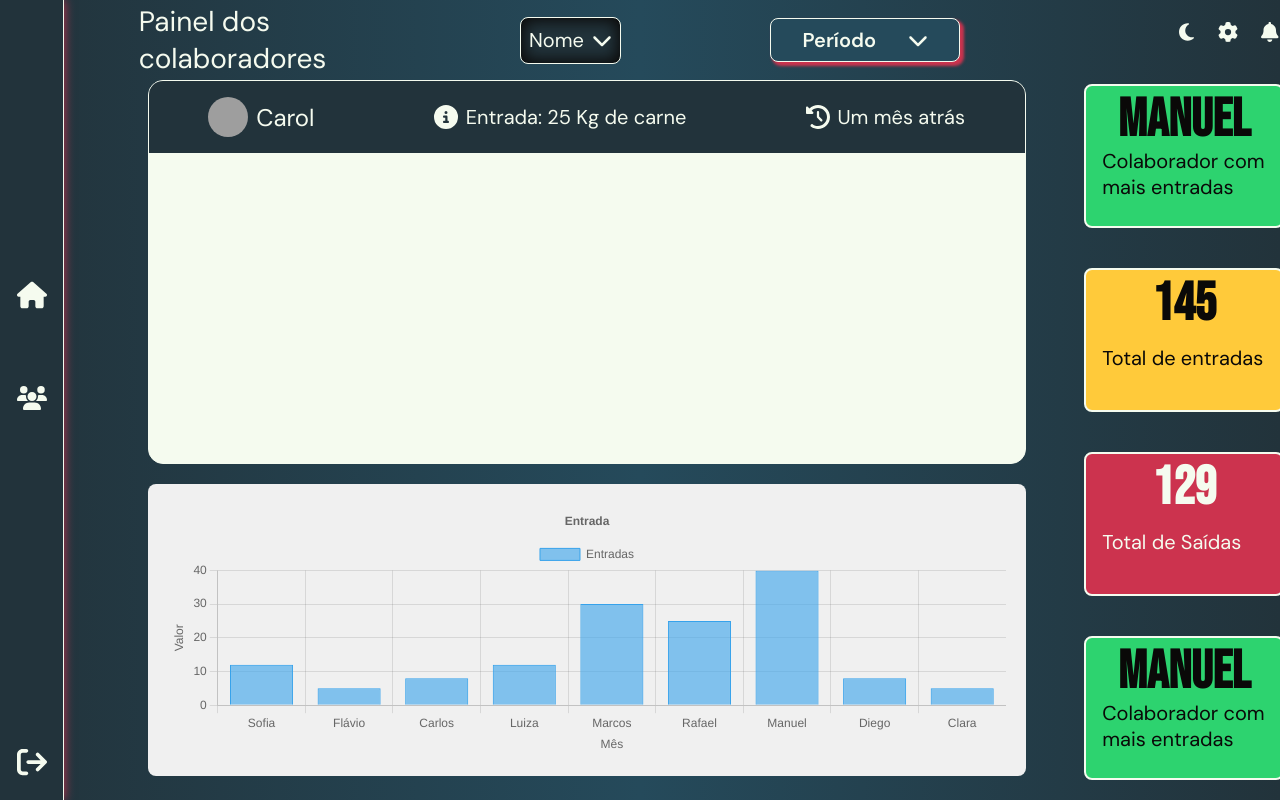
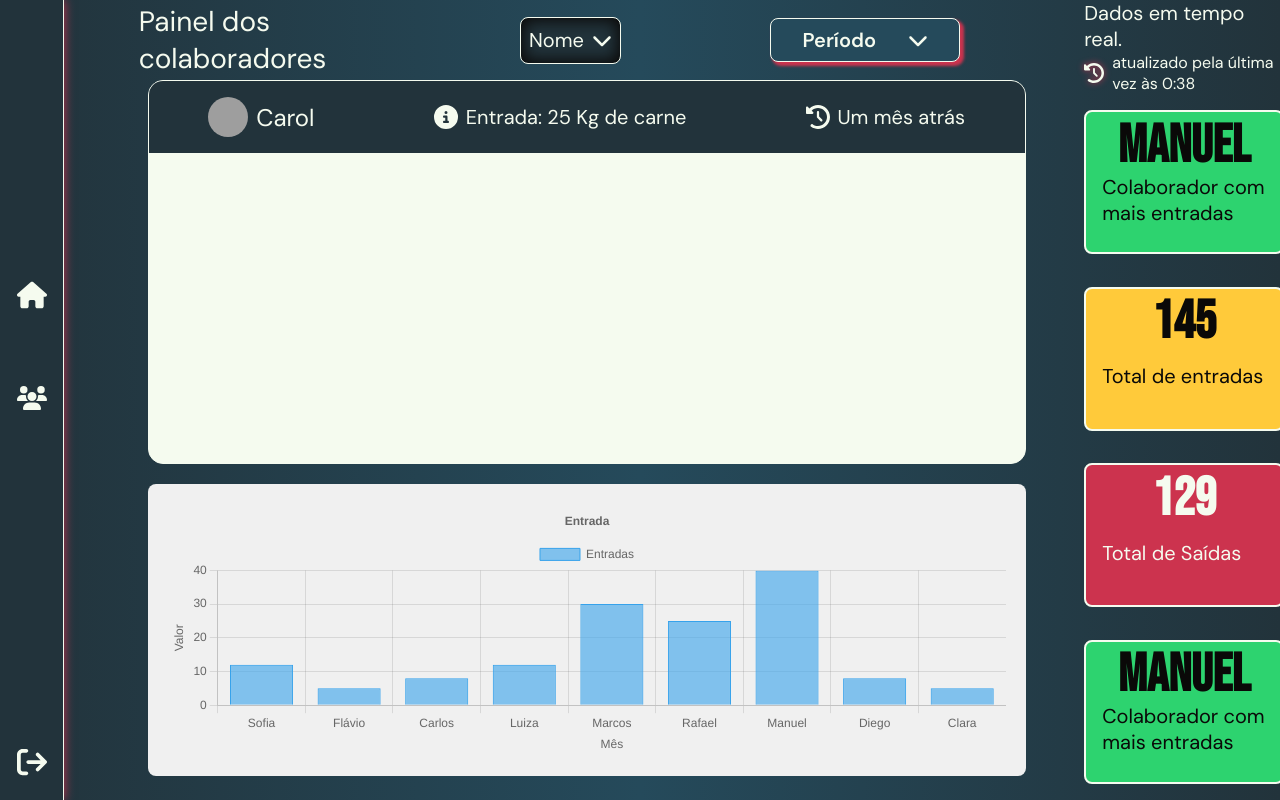
Before and after one commit to stephanyjustino/sustentare-dashboard, a React (Create React App) app: page /DashboardColaboradores in a window 1280 px wide. Built offline with nearby package versions, Linux system fonts and the light colour scheme; grey boxes are pictures that could not be loaded; a web font is replaced by a local one.

Commit message:
55 - Implementação na dashboard dos colaboradores.

```diff
--- a/src/pages/DashboardColaboradores/DashboardColaboradores.jsx
+++ b/src/pages/DashboardColaboradores/DashboardColaboradores.jsx
@@ -1,4 +1,4 @@
-import React, { useState } from "react";
+import React, {useEffect, useState} from "react";
 import { FontAwesomeIcon } from '@fortawesome/react-fontawesome';
 import Navbar from "../../components/RefactoredSideMenu/SideMenu";
 import Button from "../../components/Button/Button"
@@ -21,7 +21,23 @@ const DashboardColaboradores = () => {
         },
     ];
 
-    const [inputValue, setInputValue] = useState('');
+     /* Realiza animação do ícone e atualiza o texto do hoŕario da última atualização. */
+    const [lastUpdateText, setUpdateText] = useState("")
+    const [loadingClass, setLoadingClass] = useState(null)
+    function atualizarDados(){
+        setUpdateText("atualizando...")
+        setLoadingClass(styles.loading)
+
+        setTimeout(()=>{
+            let agora =  new Date()
+            let horarioFormat = `${agora.getHours()}:${agora.getMinutes()}`
+
+            setUpdateText(`atualizado pela última vez às ${horarioFormat}`)
+            setLoadingClass(null)
+        }, 1500)
+    }
+    useEffect(() => atualizarDados, []); /*Executar 1 vez, no carregamento*/
+    setInterval(atualizarDados, 30000) /*Executar à cada 30 seg*/
 
     return (
         <div className={styles.group}>
@@ -59,16 +75,19 @@ const DashboardColaboradores = () => {
                 </div>
             </div>
             <div className={styles.SideMenu}>
-                <div className={styles.icons}>
-                    <FontAwesomeIcon icon="moon" />
-                    <FontAwesomeIcon icon="fa-solid fa-gear" />
-                    <FontAwesomeIcon icon="fa-solid fa-bell" />
+                <div onClick={() => atualizarDados()} className={styles.updateInfo + " " + loadingClass}>
+                    <p>Dados em tempo real.</p>
+                    <span>
+                        <FontAwesomeIcon icon={"clock-rotate-left"} className={styles.staticIcon}/>
+                        <FontAwesomeIcon icon={"rotate"} className={styles.loadingIcon}/>
+                        <p>{lastUpdateText}</p>
+                    </span>
                 </div>
                 <div className={styles.DivKpis}>
-                    <Kpi status="bom" name="Colaborador com mais entradas" value="Manuel" />
-                    <Kpi name="Total de entradas" value="145" />
-                    <Kpi status="ruim" name="Total de Saídas" value="129" />
-                    <Kpi status="bom" name="Colaborador com mais entradas" value="Manuel" />
+                    <Kpi status="bom" name="Colaborador com mais entradas" value="Manuel"/>
+                    <Kpi name="Total de entradas" value="145"/>
+                    <Kpi status="ruim" name="Total de Saídas" value="129"/>
+                    <Kpi status="bom" name="Colaborador com mais entradas" value="Manuel"/>
 
 
                 </div>
--- a/src/pages/DashboardColaboradores/dashboardColaboradores.module.css
+++ b/src/pages/DashboardColaboradores/dashboardColaboradores.module.css
@@ -70,3 +70,39 @@
     width: 100%;
     height: 92%;
 }
+
+.updateInfo{
+    cursor: default;
+
+    > span{
+        display: flex;
+        flex-direction: row;
+        align-items: center;
+        gap: 8px;
+        > p{
+            font-size: 0.8em;
+        }
+    }
+
+    .staticIcon{
+        cursor: pointer;
+        filter: var(--sombra-vermelha-icone);
+    }
+    .loadingIcon{
+        display: none;
+    }
+}
+
+.loading{
+    .staticIcon{
+        display: none;
+    }
+    .loadingIcon{
+        display: block;
+        animation: girar 1s linear infinite;
+    }
+}
+@keyframes girar {
+    from {transform: rotate(0deg)}
+    to {transform: rotate(360deg)}
+}
```
